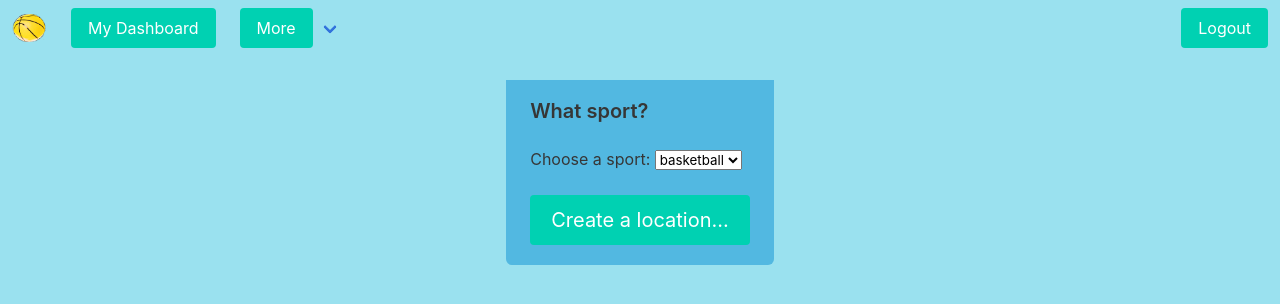
After one commit to chuckthemole/theRock, a Django app: page /sport/publish in a window 1280 px wide. The commit adds this page. Shown: the top 304 px of the page. Run offline with Django 3.2, Linux system fonts and the light colour scheme; a user stored in the database is signed in; some libraries are stand-ins or nearby versions.

Commit message:
fixed routes, classes, and front end

```diff
--- a/rock/admin.py
+++ b/rock/admin.py
@@ -1,5 +1,5 @@
 from django.contrib import admin
-from .models import rocker, Location, Destination, Review, Comment
+from .models import rocker, Sport, Location, Destination, Review, Comment
 
 admin.site.register(rocker)
 admin.site.register(Location)
--- /dev/null
+++ b/rock/templates/rock/choose_sport.html
@@ -0,0 +1,35 @@
+<!-- html that lets the user choose the sport -->
+
+{% extends "rock/base.html" %}
+
+{% block content %}
+<div class="columns is-centered">
+  <div class="publish-form columns alt-front-background panel-block">
+    <div class="column" >
+      <h4 class="title is-5">
+        What sport?
+      </h4>
+
+      {% if error %}
+        <h3 style="color: red">
+          {{ error }}
+        </h3>
+      {% endif %}
+
+      <form action="{% url 'rock:create_sport' %}" method="post">
+        {% csrf_token %}
+
+        <label>Choose a sport:</label>
+        <select name="sports">
+          <option value="basketball">basketball</option>
+          <option value="baseball">baseball</option>
+          <option value="tennis">tennis</option>
+        </select>
+        <br><br>
+        <input class="button is-primary is-medium" type="submit" value="Create a location...">
+
+      </form>
+    </div>
+  </div>
+</div>
+{% endblock content %}
--- a/rock/templates/rock/dashboard.html
+++ b/rock/templates/rock/dashboard.html
@@ -17,7 +17,7 @@
       <h4 class="title is-5">
         You can publish new locations here:
       </h4>
-      <a class="button is-info is-medium" href="{% url 'rock:publish_location' %}">
+      <a class="button is-info is-medium" href="{% url 'rock:publish_choose_sport' %}">
         Make a new location
       </a>
 
--- a/rock/templates/rock/show_destination.html
+++ b/rock/templates/rock/show_destination.html
@@ -62,7 +62,8 @@ reviews: {{reviews}} <br>
                   <br><br>
 
                   <a class="button is-primary is-medium"
-                      href="{% url 'rock:publish_review' destination.id %}">Create a review for this destination ... </a>
+                      href="{% url 'rock:publish_review' destination.id %}">Create a review for this destination ...
+                  </a>
 
               </div>
           </div>
--- a/rock/urls.py
+++ b/rock/urls.py
@@ -13,7 +13,7 @@ urlpatterns = [
     path('logout', views.logout_view, name='logout'),
     path('signup', views.signup, name='signup'),
 
-    #Destination
+    # Destination
     path('destination/<int:location_id>/publish', views.publish_destination, name='publish_destination'),
     path('destination/<int:location_id>/create', views.create_destination, name='create_destination'),
     path('destination/<int:destination_id>/show', views.show_destination, name='show_destination'),
@@ -21,15 +21,15 @@ urlpatterns = [
     path('destination/<int:destination_id>/update', views.update_destination, name='update_destination'),
     path('destination/<int:destination_id>/delete', views.delete_destination, name='delete_destination'),
 
-    #Location
-    path('location/publish', views.publish_location, name='publish_location'),
-    path('location/create', views.create_location, name='create_location'),
+    # Location
+    path('location/<int:sport_id>/publish', views.publish_location, name='publish_location'),
+    path('location/<int:sport_id>/create', views.create_location, name='create_location'),
     path('location/<int:location_id>/show', views.show_location, name='show_location'),
     path('location/<int:location_id>/edit', views.edit_location, name='edit_location'),
     path('location/<int:location_id>/update', views.update_location, name='update_location'),
     path('location/<int:location_id>/delete', views.delete_location, name='delete_location'),
 
-    #Review
+    # Review
     path('review/<int:destination_id>/publish', views.publish_review, name='publish_review'),
     path('review/<int:destination_id>/create', views.create_review, name='create_review'),
     path('review/<int:review_id>/show', views.show_review, name='show_review'),
@@ -37,15 +37,15 @@ urlpatterns = [
     path('review/<int:review_id>/update', views.update_review, name='update_review'),
     path('review/<int:review_id>/delete', views.delete_review, name='delete_review'),
 
-    #Comment
+    # Comment
     path('comment/<int:review_id>/publish', views.publish_comment, name='publish_comment'),
     path('comment/<int:review_id>/create', views.create_comment, name='create_comment'),
-#<<<<<<< HEAD
     path('comment/<int:comment_id/show', views.show_comment, name='show_comment'),
     path('comment/<int:comment_id>/edit', views.edit_comment, name='edit_comment'),
     path('comment/<int:comment_id>/update', views.update_comment, name='update_comment'),
     path('comment/<int:comment_id>/delete', views.delete_comment, name='delete_comment'),
 
-#=======
-#>>>>>>> master
+    # Sports
+    path('sport/publish', views.publish_choose_sport, name='publish_choose_sport'),
+    path('sport/create', views.create_sport, name='create_sport'),
 ]
--- a/rock/views.py
+++ b/rock/views.py
@@ -3,7 +3,7 @@ from django.http import HttpResponse
 from django.contrib.auth import authenticate, login, logout
 
 # Import all the models created so far
-from .models import rocker, Location, Destination, Review, Comment
+from .models import rocker, Sport, Location, Destination, Review, Comment
 
 # import User model
 from django.contrib.auth.models import User
@@ -65,7 +65,6 @@ def dashboard(request):
             return render(request, "rock/dashboard.html", {"user":user, "my_locations": my_locations})
 #=======
             return render(request, "rock/dashboard.html", {"user":user, "my_locations":my_locations})
-#>>>>>>> master
 
 def create(request):
     if request.method == "POST":
@@ -191,35 +190,84 @@ def delete_destination(request, destination_id):
     pass
 
 # Locations
-def publish_location(request):
+def publish_location(request, sport_id):
     if request.method == "GET":
         user = request.user
         if not user.is_authenticated:
             return redirect("rock:login")
         else:
-            return render(request, "rock/create_location.html", {"user":user} )
+            sport = get_object_or_404(Sport, pk=sport_id)
+            return render(request, "rock/create_location.html", {"user":user, "sport":sport} )
 
-def create_location(request):
+def publish_choose_sport(request):
+    if request.method == "GET":
+        user = request.user
+        if not user.is_authenticated:
+            return redirect("rock:login")
+        else:
+            return render(request, "rock/choose_sport.html", {"user":user} )
+
+def create_sport(request):
     if request.method == "POST":
         user = request.user
         if not user.is_authenticated:
             return redirect("rock:login")
 
         rocker = user.rocker
-        country = request.POST["country"]
-        city = request.POST["city"]
-        is_my_location = request.POST.get('is_my_location', False)
-        is_visiting = request.POST.get('is_visiting', False)
+        choice = request.POST["sports"]
+
+        if choice == "basketball":
+            is_basketball=True
+            is_tennis=False
+            is_baseball=False
+        elif choice == "tennis":
+            is_basketball=False
+            is_tennis=True
+            is_baseball=False
+        elif choice == "baseball":
+            is_basketball=False
+            is_tennis=False
+            is_baseball=True
+        else:
+            print("no choice")
+
+        if not choice:
+            return render(request, "rock/choose_sport.html", {"error":"Please fill in all required fields"})
+
+        try:
+            sport = Sport.objects.create(rocker=rocker, sport=choice, is_basketball=is_basketball, is_tennis=is_tennis, is_baseball=is_baseball)
+            sport.save()
+            sport = get_object_or_404(Sport, pk=sport.id)
+            location = Location.objects.filter(sport=sport.id)
+            return render(request, "rock/show_sport.html",{"user":user, "sport":sport})
+        except:
+            return render(request, "rock/choose_sport.html", {"error":"Choose a sport!"})
+
+    else:
+        user = request.user
+        all_locations = Location.objects.all()
+        return render(request, "rock/index.html", {"user":user, "all_locations": all_locations, "error":"Can't create!"})
+
+def create_location(request, sport_id):
+    if request.method == "POST":
+        user = request.user
+        if not user.is_authenticated:
+            return redirect("rock:login")
+
+        sport = get_object_or_404(Sport, pk=sport_id)
+        rocker = user.rocker
+        address = request.POST["address"]
+        zip = request.POST["zip"]
 
         if not country and not city:
             return render(request, "rock/create_location.html", {"error":"Please fill in all required fields"})
 
         try:
-            location = Location.objects.create(rocker=rocker, country=country, city=city, is_my_location=is_my_location, is_visiting=is_visiting)
+            location = Location.objects.create(rocker=rocker, address=address, zip=zip, sport=sport)
             location.save()
             location = get_object_or_404(Location, pk=location.id)
             destination = Destination.objects.filter(location=location.id)
-            return render(request, "rock/show_location.html",{"user":user, "location":location, "destination": destination})
+            return render(request, "rock/show_location.html",{"user":user, "address":address, "zip": zip, "sport":sport})
 
         except:
             return render(request, "rock/create_location.html", {"error":"Can't create the location"})
```
Also changed, not shown: rock/models.py (+21 -5 lines), rock/templates/rock/create_location.html (+19 -10 lines), rock/templates/rock/index.html (+16 -4 lines), rock/templates/rock/show_sport.html (added, +67 -0 lines), db.sqlite3, rock/migrations/0002_auto_20200807_1200.py (added), rock/migrations/0003_auto_20200807_1302.py (added), rock/migrations/0004_auto_20200807_1306.py (added), rock/migrations/0005_auto_20200807_1342.py (added), rock/static/rock/images/baseballmit.PNG (added), rock/static/rock/images/tennis.PNG (added).
